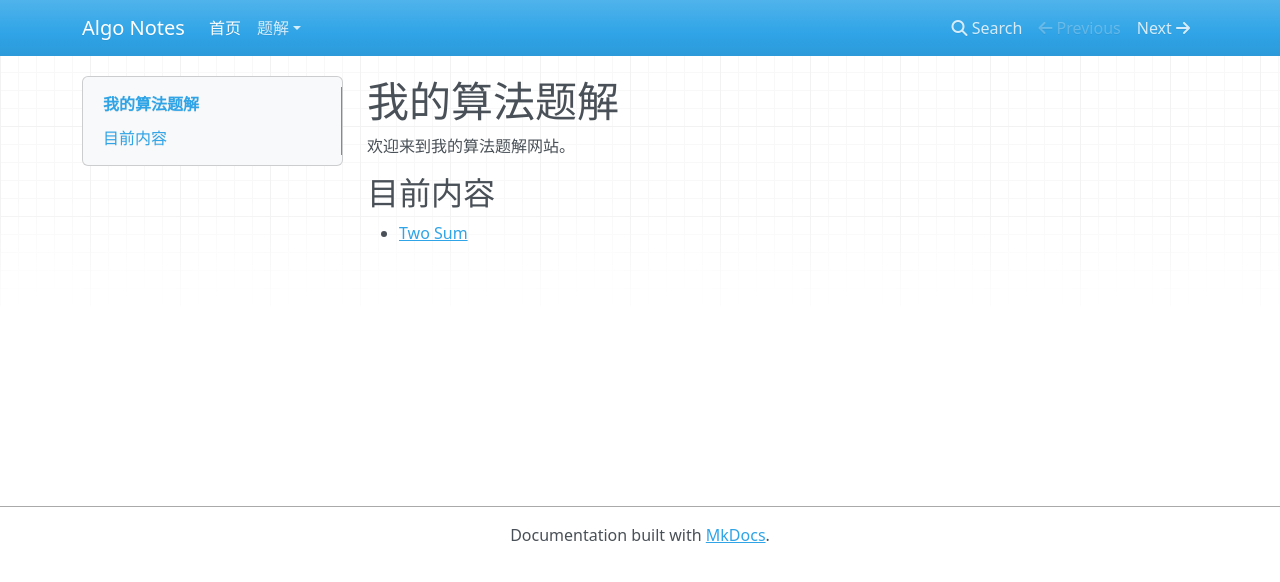
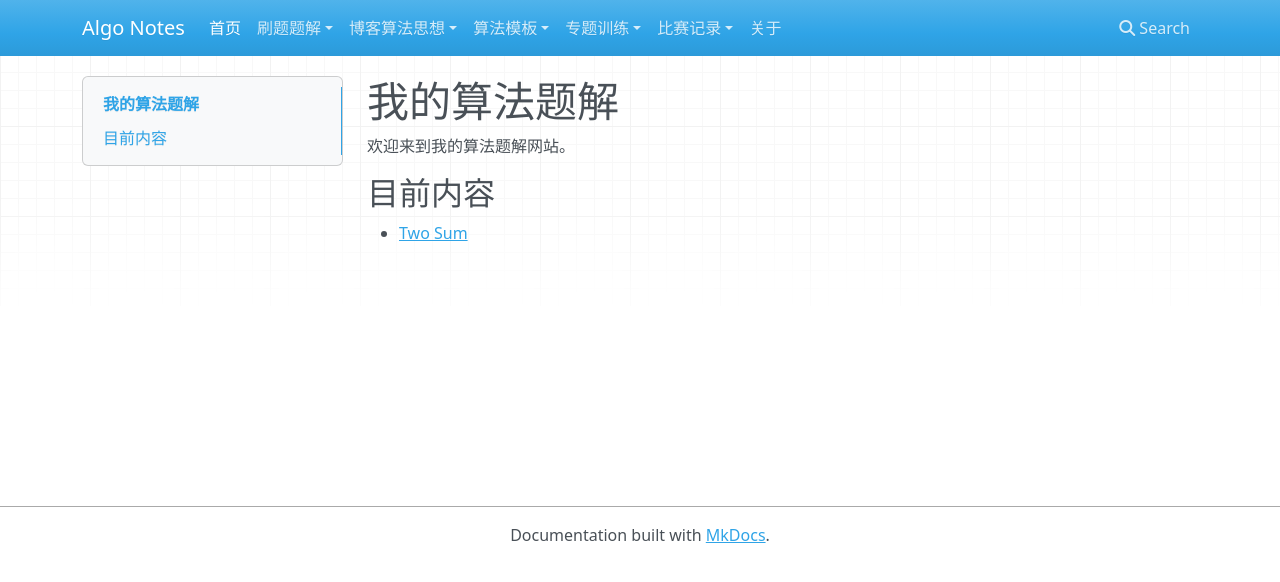
Before and after one commit to Radical0007/Algo-notes, an MkDocs documentation site: the page built from docs/index.md, in a window 1280 px wide. Shown: the top 582 px of the page. Built offline with MkDocs 1.6.1, drawn with Linux system fonts in a browser that asks for light colours; nearby versions of some CDN libraries; some of the changed lines change nothing that is shown.

Commit message:
Update navigation structure in mkdocs.yml

```diff
--- a/mkdocs.yml
+++ b/mkdocs.yml
@@ -6,5 +6,34 @@ theme:
 
 nav:
   - 首页: index.md
-  - 题解:
-      - Two Sum: problems/two-sum.md
+
+  - 刷题题解:
+      - Codeforces: solutions/codeforces/index.md
+      - 牛客: solutions/nowcoder/index.md
+      - 洛谷: solutions/luogu/index.md
+      - 码蹄集: solutions/matiji/index.md
+      - ACWing: solutions/acwing/index.md
+      - 其他: solutions/others/index.md
+
+  - 博客算法思想:
+      - 模块首页: blog/index.md
+      - 双指针: blog/two-pointers.md
+      - 二分: blog/binary-search.md
+      - DP 思想: blog/dp-thinking.md
+
+  - 算法模板:
+      - 模块首页: templates/index.md
+      - 并查集: templates/union-find.md
+      - 树状数组: templates/fenwick.md
+      - 线段树: templates/segment-tree.md
+
+  - 专题训练:
+      - 模块首页: topics/index.md
+      - 动态规划: topics/dp.md
+      - 图论: topics/graph.md
+      - 贪心: topics/greedy.md
+
+  - 比赛记录:
+      - 模块首页: contests/index.md
+
+  - 关于: about.md
```
